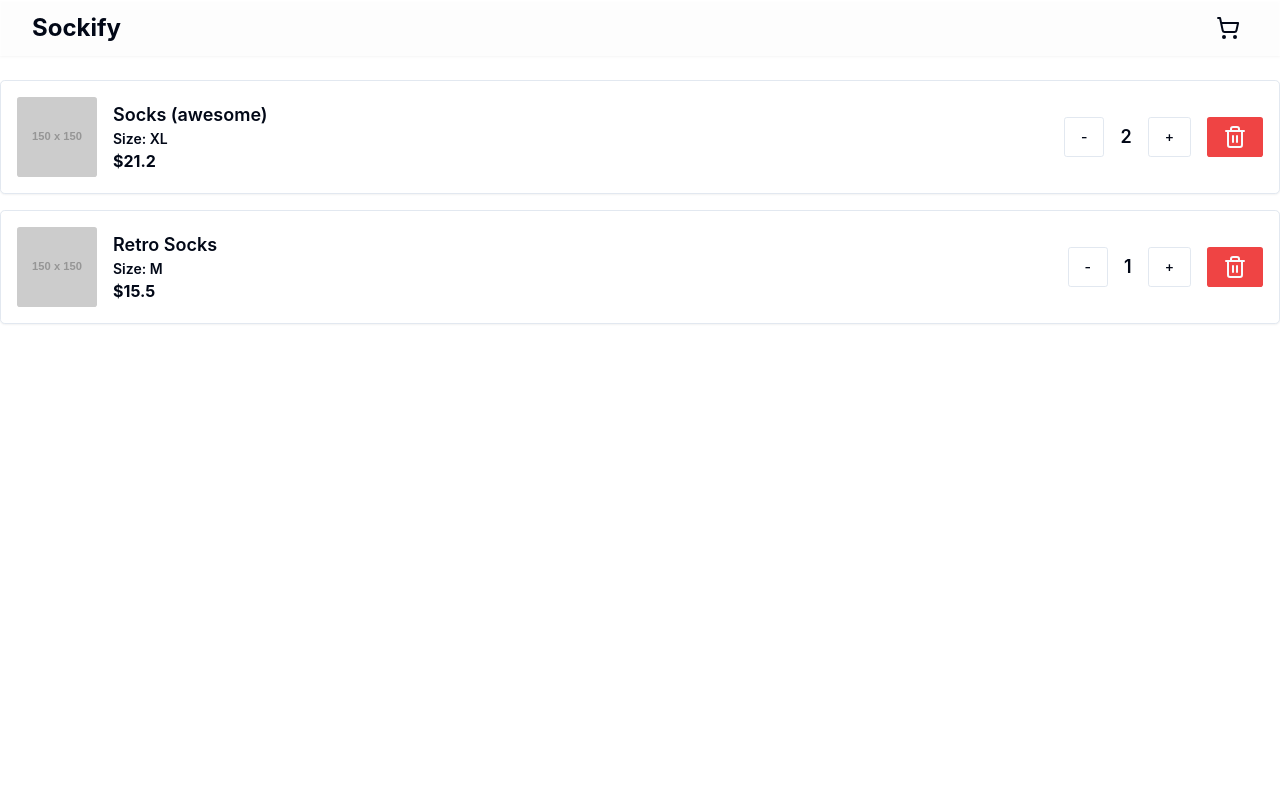
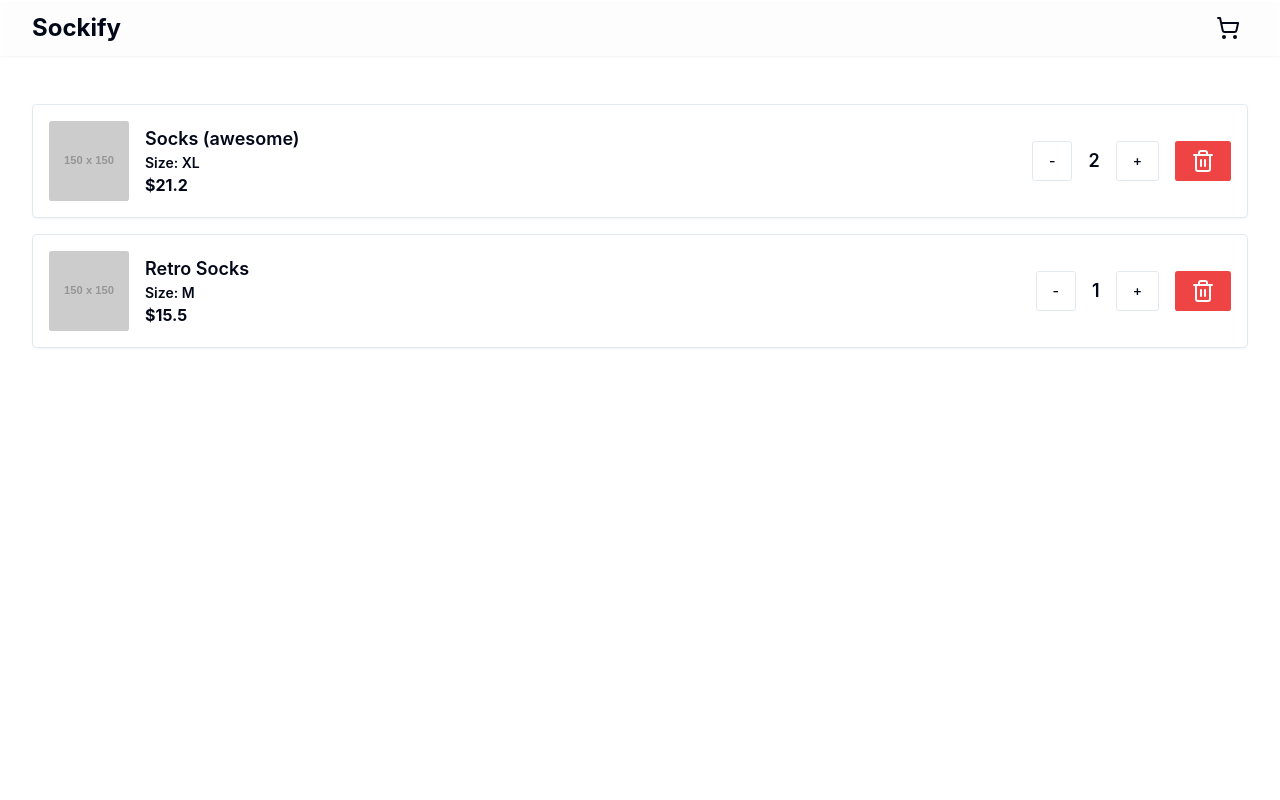
Before and after one commit to sockify/sockify, a React (Vite) app in the folder web-client/: page /cart in a window 1280 px wide. Shown: the top 800 px of the page. Built offline with nearby package versions, Linux system fonts and the light colour scheme.

Commit message:
Adjusted page layout measurements

```diff
--- a/web-client/src/pages/CartPage.tsx
+++ b/web-client/src/pages/CartPage.tsx
@@ -39,7 +39,7 @@ const CartPage: React.FC = () => {
   };
 
   return (
-    <div className="cart-page w-full mx-auto mt-6">
+    <div className="cart-page mx-auto px-4 py-12 2xl:container md:px-8">
       {items.length > 0 ? (
         items.map((item) => (
           <CartItem
```
